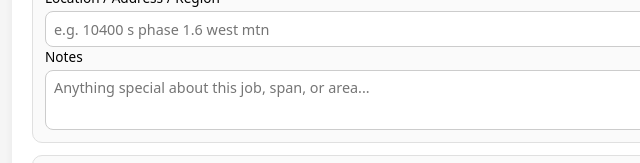
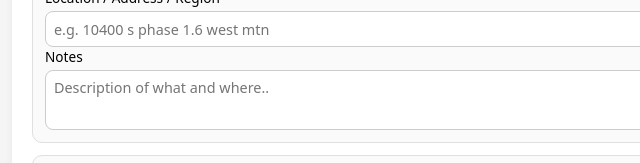
Before and after one commit to criddell-blip/ubroadband-passdown, a plain HTML site: page index.html in a window 1280 px wide. Shown: the part 198-361 px from the top of the page, 178-818 px from the left. Drawn offline with Linux system fonts and the light colour scheme.

Commit message:
Update index.html

```diff
--- a/index.html
+++ b/index.html
@@ -210,7 +210,7 @@
 
       <div class="field">
         <label for="generalNotes">Notes</label>
-        <textarea id="generalNotes" placeholder="Anything special about this job, span, or area..."></textarea>
+        <textarea id="generalNotes" placeholder="Description of what and where.."></textarea>
       </div>
     </div>
 
```
